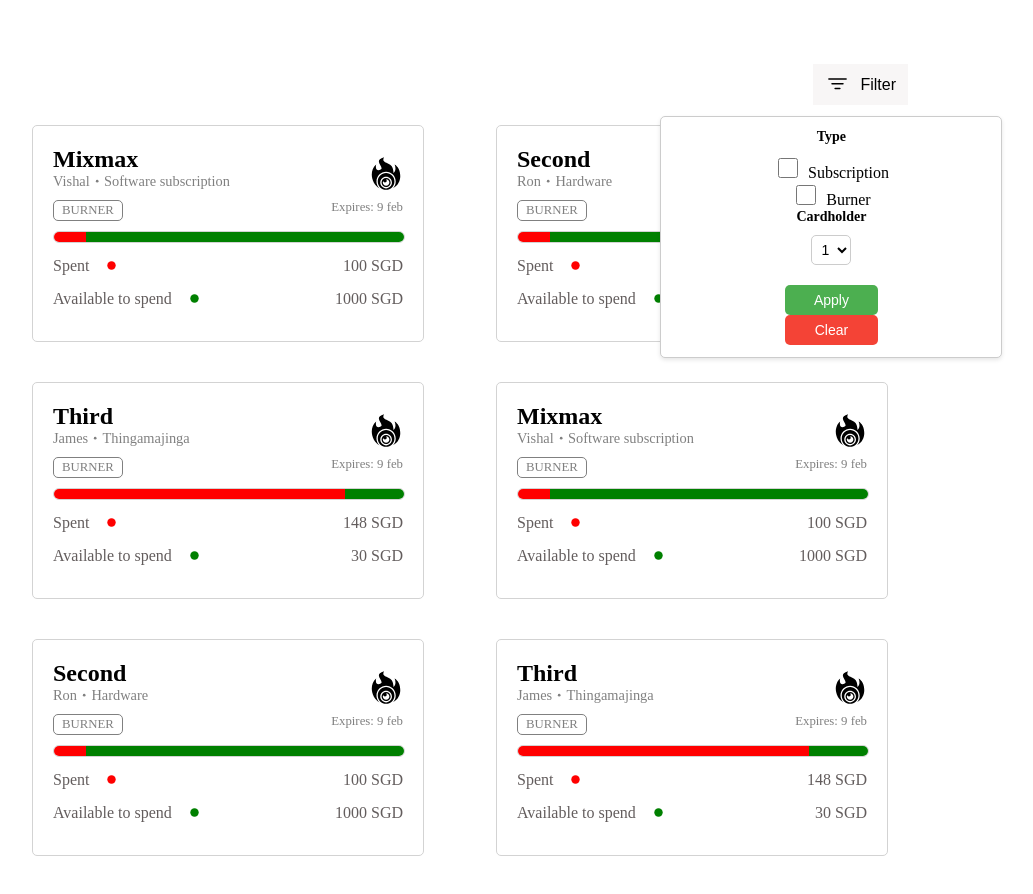
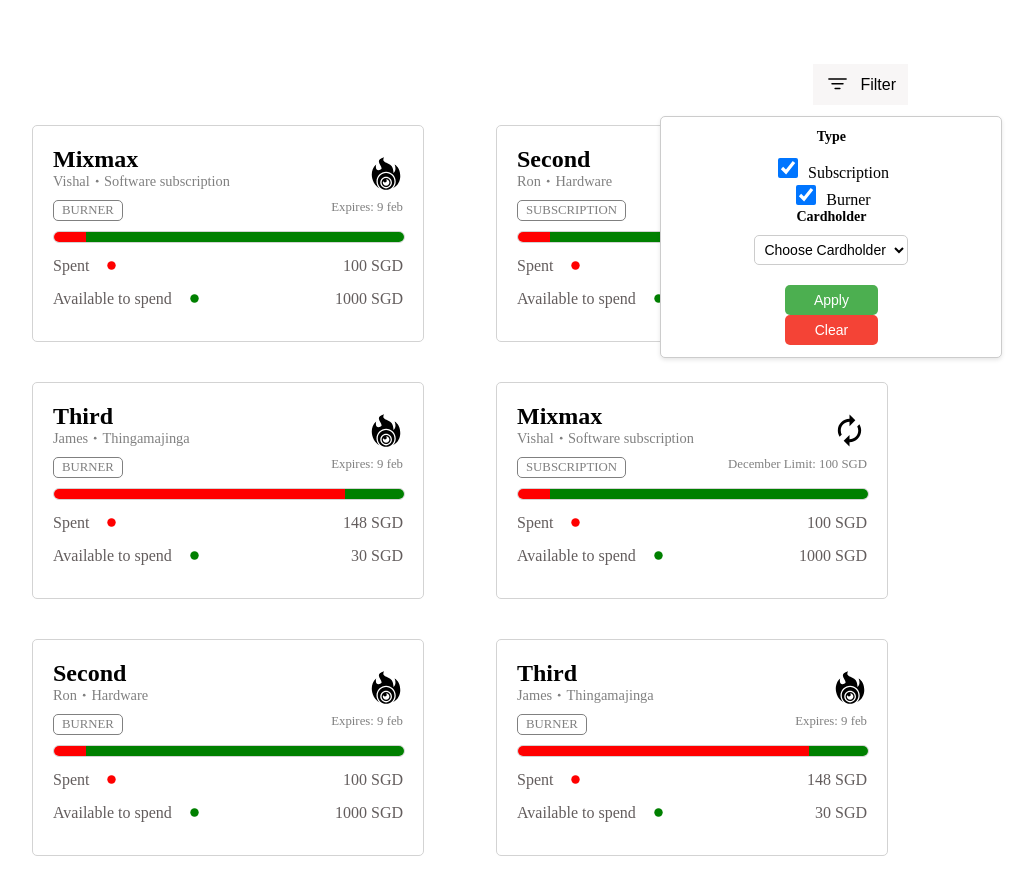
Before and after one commit to vihang7660/cards, a React (Vite) app: page / in a window 1280 px wide. Both pictures are taken after a click on the button "Filter". Shown: the top 894 px of the page, without its empty margins (180-1213 px from the left). Built offline with nearby package versions, Linux system fonts and the light colour scheme.

Commit message:
Configured the filter form to display cards based on specified criteria

```diff
--- a/src/CardsContext.jsx
+++ b/src/CardsContext.jsx
@@ -33,13 +33,30 @@
     };
   } else if (action.type === "displayingFilter") {
     return { ...state, isFilterOpen: true };
-  } else if (action.type === 'hideFilterBox') {
-    return {...state, isFilterOpen: false}
+  } else if (action.type === "hideFilterBox") {
+    return { ...state, isFilterOpen: false };
+  } else if (action.type === "filteringCards") {
+    const filterCardData = state.fixedCardData.filter((card) => {
+      return (
+        ((action.formdata.subscription && card.card_type === "subscription") ||
+          (action.formdata.burner && card.card_type === "burner")) &&
+        (!action.formdata.cardholder ||
+          card.owner_name === action.formdata.cardholder)
+      );
+    });
+
+    return {
+      ...state,
+      formData: action.formdata,
+      cardsInfo: filterCardData,
+    };
   }
 }
 
 const initialState = {
   cardsInfo: data,
+  fixedCardData: data,
   isFilterOpen: false,
   filterCoordinates: {},
+  formData: { subscription: true, burner: true, cardholder: "" },
 };
--- a/src/components/Card.jsx
+++ b/src/components/Card.jsx
@@ -3,6 +3,7 @@
 import "./card.css";
 import { BsDot } from "react-icons/bs";
 import { GiBurningEye } from "react-icons/gi";
+import { MdAutorenew } from "react-icons/md";
 
 export default function Card({
   name,
@@ -12,6 +13,7 @@
   owner_name,
   expiry,
   card_type,
+  limit
 }) {
   const state = useCards();
   let capacity = available_to_spend + spent;
@@ -23,12 +25,16 @@
         <div className="owner-info">
           {owner_name} <BsDot /> {budget_name}
         </div>
-        <GiBurningEye className="logo" size={35} />
+        {card_type === "burner" ? (
+          <GiBurningEye className="logo" size={35} />
+        ) : (
+          <MdAutorenew className="logo" size={35} />
+        )}
       </div>
 
       <div className="card-type">
-        <div className="type">{card_type}</div>
-        <div>Expires: {expiry}</div>
+        <div className="type">{card_type.toUpperCase()}</div>
+        <div>{card_type === "burner" ? `Expires: ${expiry}`: `December Limit: ${limit}`}</div>
       </div>
 
       <div className="capacity-visualization">
--- a/src/components/CardsList.jsx
+++ b/src/components/CardsList.jsx
@@ -28,9 +28,10 @@
       available_to_spend={item.available_to_spend.value}
       currency={"SGD"}
       owner_name={item.owner_name}
-      card_type={item.card_type.toUpperCase()}
+      card_type={item.card_type}
       expiry={item.expiry}
       key={item.id}
+      limit={item.limit}
     />
   ));
   return (
--- a/src/components/Filter.jsx
+++ b/src/components/Filter.jsx
@@ -1,52 +1,90 @@
-import React from "react";
-import { useCards } from "../CardsContext";
+import React, { useState } from "react";
+import { useCards, useCardsDispatch } from "../CardsContext";
+import { nanoid } from "nanoid";
 import "./filter.css";
 
 export default function Filter() {
-  const [subscription, setSubscription] = React.useState(false);
-  const [burner, setBurner] = React.useState(false);
-  const [cardholder, setCardholder] = React.useState("");
-  const state = useCards()
+  const state = useCards();
+  const [filterFormData, setFormData] = useState({
+    subscription: state.formData.subscription,
+    burner: state.formData.burner,
+    cardholder: state.formData.cardholder,
+  });
 
-  // Event handler functions to update the state variables when the form elements are changed
-  const handleSubscriptionChange = (event) => {
-    setSubscription(event.target.checked);
-  };
+  const dispatch = useCardsDispatch();
 
-  const handleBurnerChange = (event) => {
-    setBurner(event.target.checked);
-  };
+  function handleFormDataChange(e) {
+    const { name, value, type, checked } = e.target;
+    setFormData((prevState) => {
+      return {
+        ...prevState,
+        [name]: type === "checkbox" ? checked : value,
+      };
+    });
+  }
 
-  const handleCardholderChange = (event) => {
-    setCardholder(event.target.value);
-  };
+  function handleResetForm(e) {
+    e.preventDefault()
+    setFormData({ subscription: true, burner: true, cardholder: "" })
+  }
+
+  function handleSubmit() {
+    dispatch({ type: "filteringCards", formdata: filterFormData });
+  }
+
+  let ownerNameList = [
+    ...new Set(state.fixedCardData.map((card) => card.owner_name)),
+  ];
 
   return (
-    <form style={{top: state.filterCoordinates.top + 40, left: state.filterCoordinates.left - 200}}>
+    <form
+      onSubmit={(e) => e.preventDefault()}
+      style={{
+        top: state.filterCoordinates.top + 40,
+        left: state.filterCoordinates.left - 200,
+      }}
+    >
       <label>Type</label>
       <div>
         <input
           type="checkbox"
-          checked={subscription}
-          onChange={handleSubscriptionChange}
+          name="subscription"
+          checked={filterFormData.subscription}
+          onChange={handleFormDataChange}
         />
         Subscription
       </div>
       <div>
-        <input type="checkbox" checked={burner} onChange={handleBurnerChange} />
+        <input
+          type="checkbox"
+          name="burner"
+          checked={filterFormData.burner}
+          onChange={handleFormDataChange}
+        />
         Burner
       </div>
       <label>Cardholder</label>
       <div>
-        <select value={cardholder} onChange={handleCardholderChange}>
-          <option value="1">1</option>
-          <option value="2">2</option>
-          <option value="3">3</option>
+        <select
+          value={filterFormData.cardholder}
+          name="cardholder"
+          onChange={handleFormDataChange}
+        >
+          <option key={nanoid()} value="">
+            {"Choose Cardholder"}
+          </option>
+          {ownerNameList.map((item, index) => (
+            <option key={index} value={item}>
+              {item}
+            </option>
+          ))}
         </select>
       </div>
       <div>
-        <button type="submit">Apply</button>
-        <button type="reset">Clear</button>
+        <button type="submit" onClick={handleSubmit}>
+          Apply
+        </button>
+        <button type="reset" onClick={handleResetForm}>Clear</button>
       </div>
     </form>
   );
--- a/src/data.jsx
+++ b/src/data.jsx
@@ -16,7 +16,6 @@
     },
     card_type: "burner",
     expiry: "9 feb",
-    limit: 100,
     status: "active",
   },
   {
@@ -33,9 +32,8 @@
       value: 1000,
       currency: "SGD",
     },
-    card_type: "burner",
-    expiry: "9 feb",
-    limit: 100,
+    card_type: "subscription",
+    limit: "10 SGD",
     status: "active",
   },
   {
@@ -54,7 +52,6 @@
     },
     card_type: "burner",
     expiry: "9 feb",
-    limit: 100,
     status: "active",
   },
   {
@@ -71,9 +68,8 @@
       value: 1000,
       currency: "SGD",
     },
-    card_type: "burner",
-    expiry: "9 feb",
-    limit: 100,
+    card_type: "subscription",
+    limit: "100 SGD",
     status: "active",
   },
   {
```
